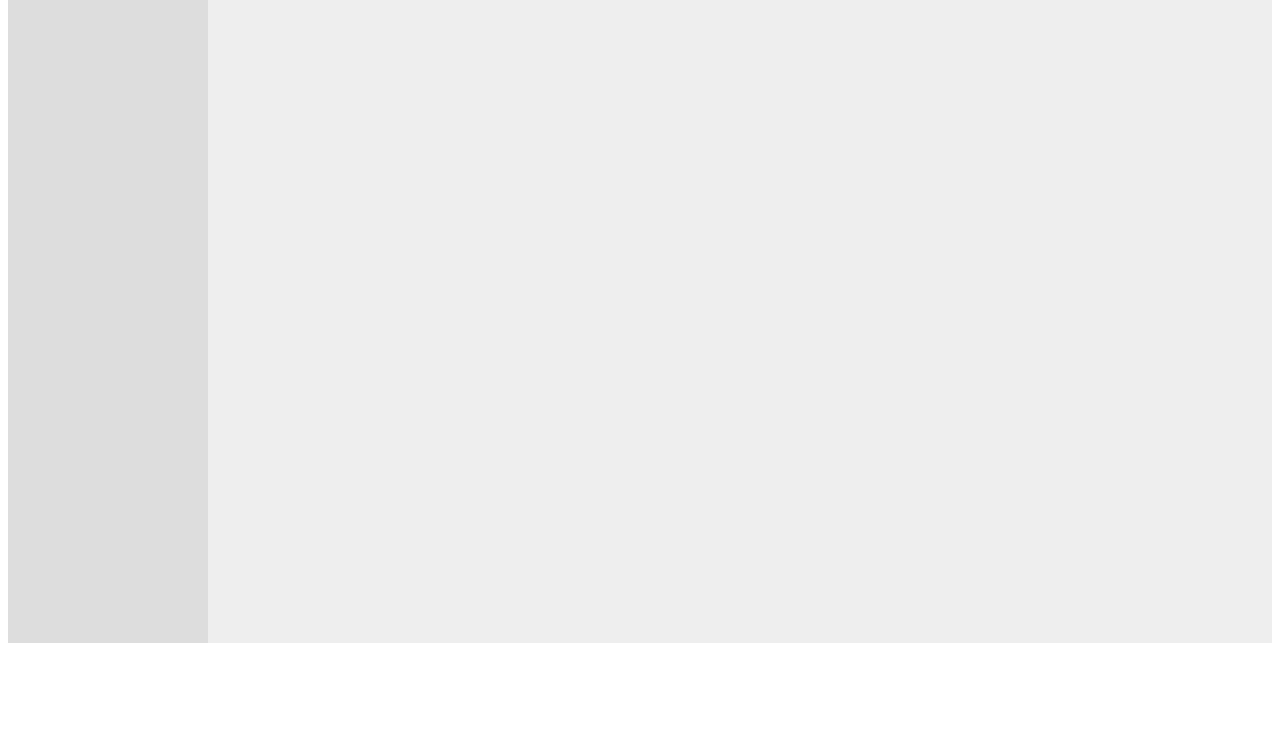
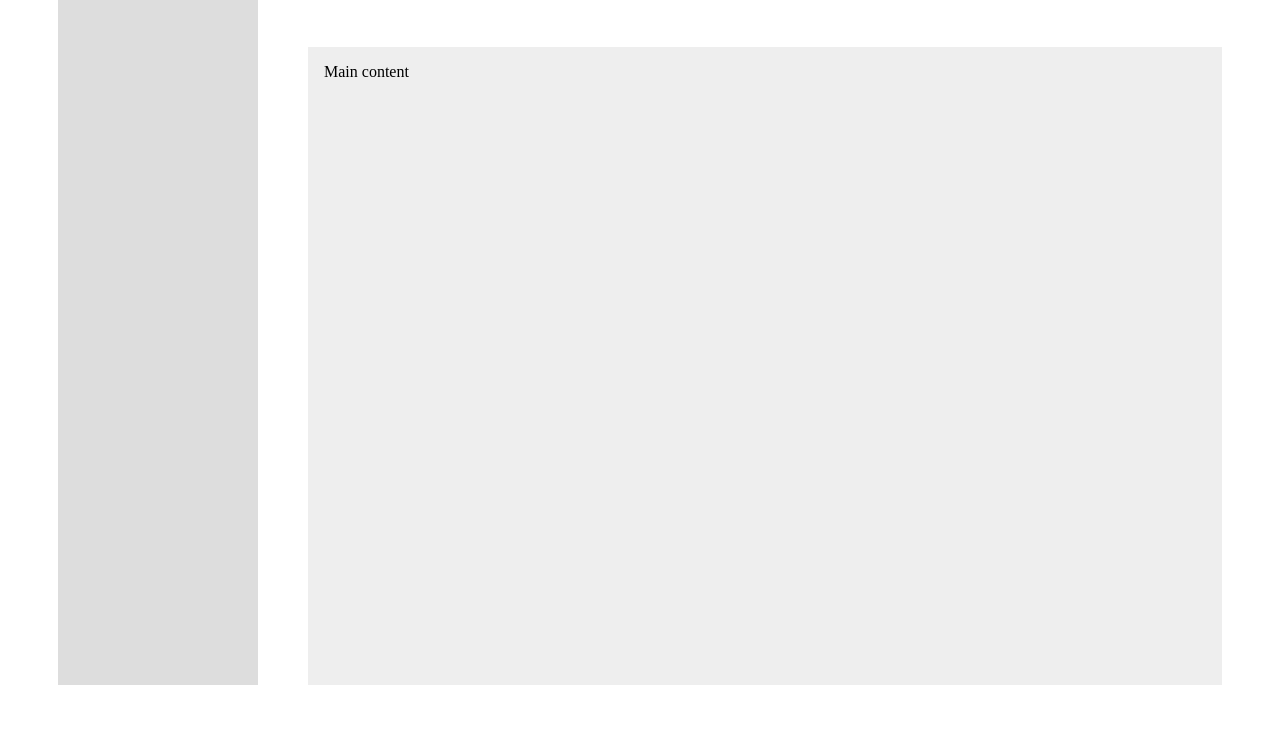
Before and after one commit to iysz18/note-app, a website built with webpack: page src/template.html in a window 1280 px wide. Shown: the part 165-900 px from the top of the page. Before the commit the page ends 816 px from the top, so only its background shows below. Built offline with nearby package versions, Linux system fonts and the light colour scheme.

Commit message:
style-css: added grid and margin to the grid-container for a floating effect.

```diff
--- a/src/style.css
+++ b/src/style.css
@@ -1,6 +1,8 @@
 /* ==== Root Variabels ==== */
 :root {
-
+    /* Spacing */
+    --grid-container-gap: 50px;
+    --margin-grid-container: 50px;
 }
 
 /* === Grid Container ==== */
@@ -9,6 +11,8 @@
     grid-template-columns: 200px 3fr;
     grid-template-rows: auto 1fr;
     height: 100vh;
+    gap: var(--grid-container-gap);
+    margin: var(--margin-grid-container);
 }
 
 /* Grid Container ---> aside settings */
```
